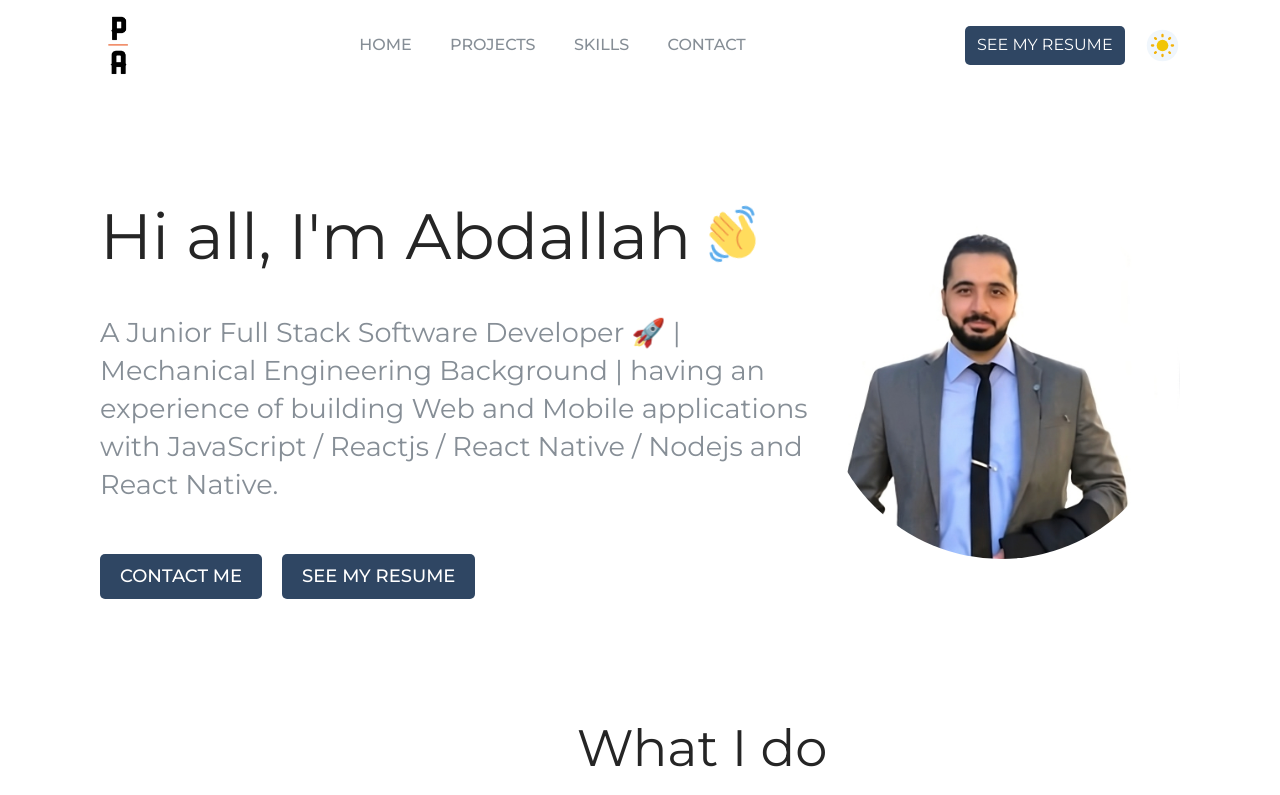
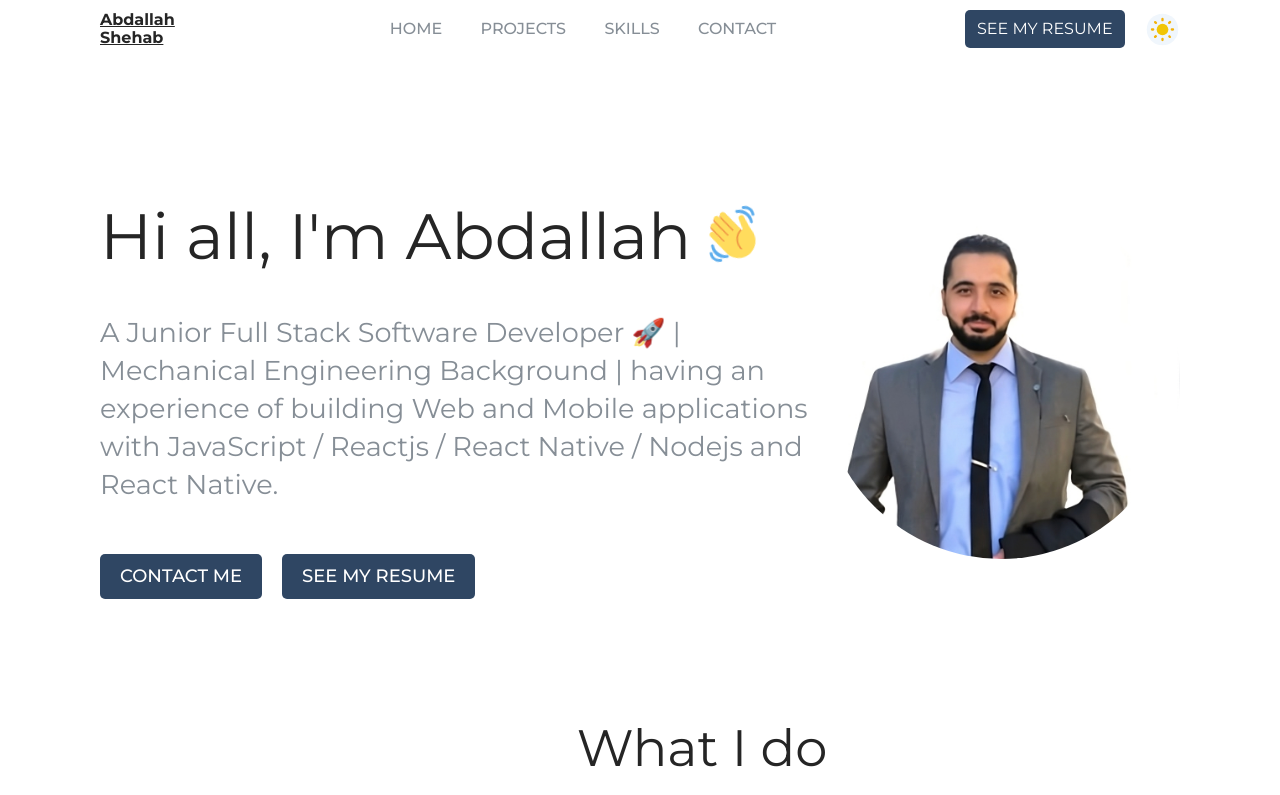
Before and after one commit to AbdallhShehap/Portfolio, a plain HTML site: page index.html in a window 1280 px wide. Shown: the top 795 px of the page. Drawn offline with nearby package versions, Linux system fonts and the light colour scheme; no server answers.

Commit message:
Update4 index.html

```diff
--- a/index.html
+++ b/index.html
@@ -12,10 +12,9 @@
   <body>
     <!-- -----------*** Header ***----------- -->
     <header>
-      <nav class="navbar">
+      <nav class="navbar"  style="text-decoration: none">
         <a href="index.html" class="nav-branding">
-          <img src="assets/image/logo.png" alt=""
-        /></a>
+      <b>Abdallah Shehab</b></a>
         <ul class="nav-menu">
           <li class="nav-item">
             <a href="https://abdallhshehap.github.io/Portfolio/" class="nav-link">Home</a>
@@ -389,7 +388,7 @@
     <footer>
       <hr  class="hr-footer">
       <div class="container-footer">
-        <img src="assets/image/logo.png" alt="" />
+       <b>Abdallah Shehab</b>
         <div class="copyright">
           @<span id="copyright-year"></span> Abdallah. All right reserved
         </div>
```
